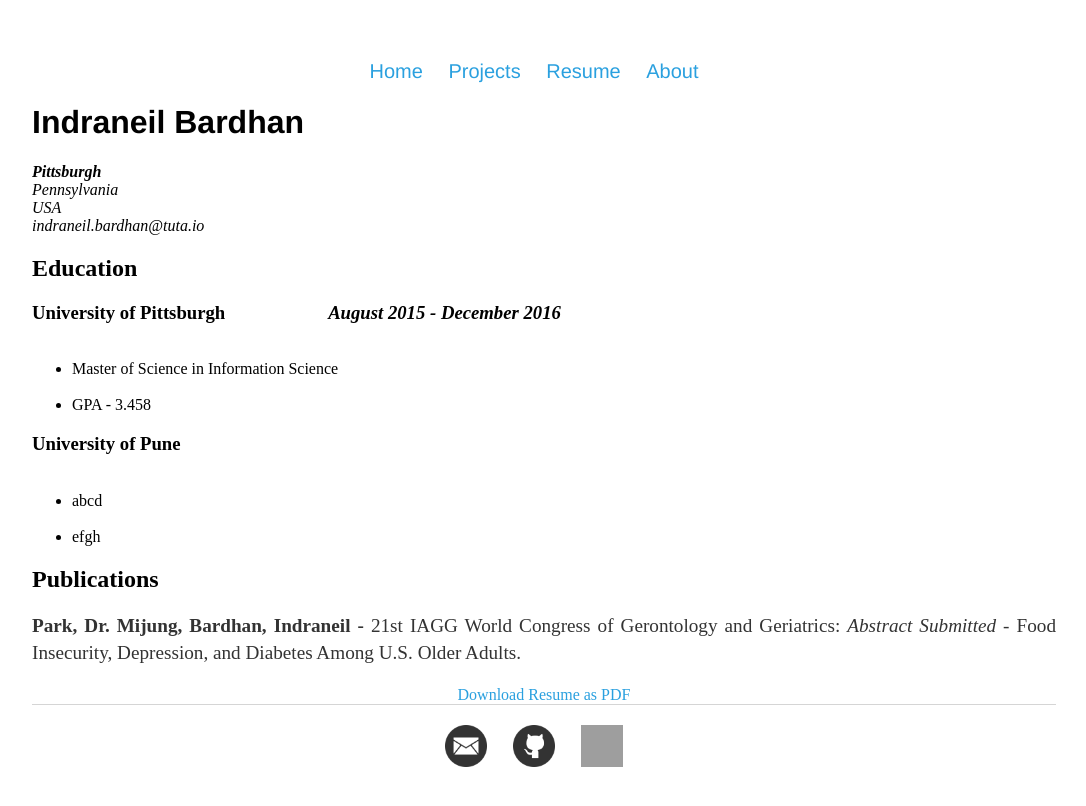
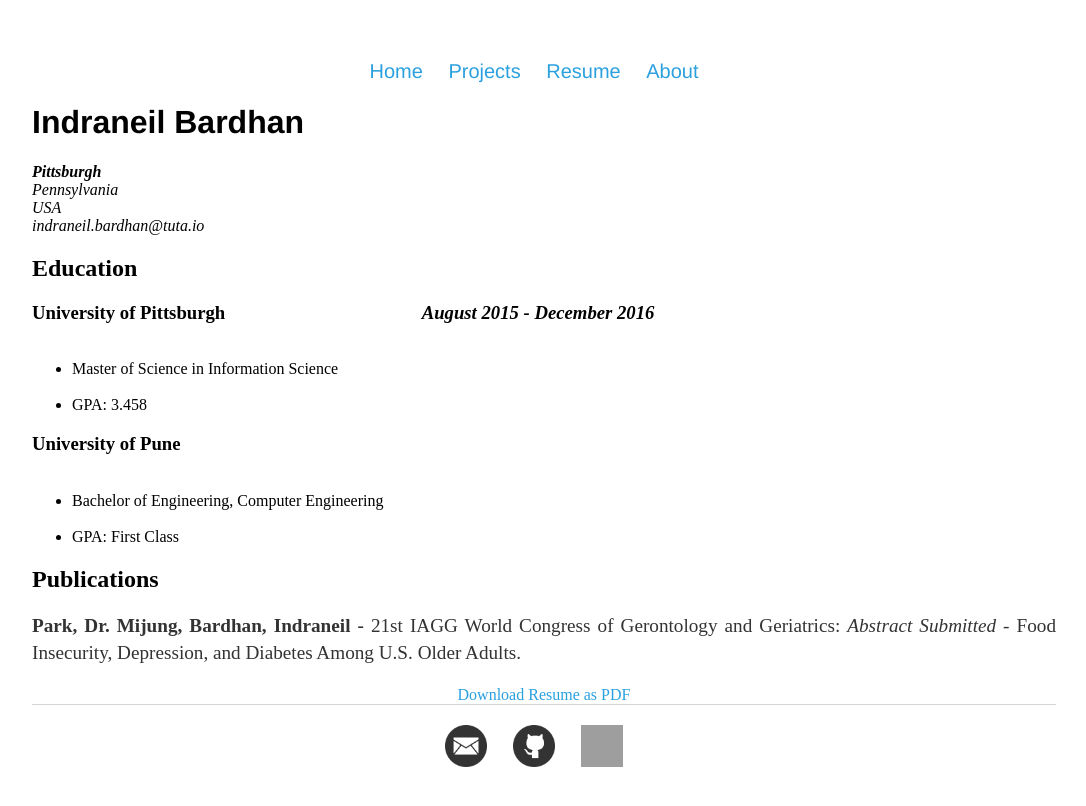
Before and after one commit to NeilBardhan/neilbardhan.github.io, a Jekyll site: the page built from resume/index.html, in a window 1280 px wide. Shown: the top 806 px of the page, without its empty margins (96-1182 px from the left). Built offline with Jekyll 4.4.1, drawn with Linux system fonts in a browser that asks for light colours; grey boxes are pictures that could not be loaded.

Commit message:
Update index.html

```diff
--- a/resume/index.html
+++ b/resume/index.html
@@ -13,15 +13,15 @@ title: Indraneil Bardhan's Resume
 		</address>
 
 		<h2>Education</h2>
-		<h3>University of Pittsburgh &emsp;&emsp;&emsp;&emsp;&emsp; <em>August 2015 - December 2016</em></h3>
+		<h3>University of Pittsburgh &emsp;&emsp;&emsp;&emsp;&emsp;&emsp;&emsp;&emsp;&emsp;&emsp; <em>August 2015 - December 2016</em></h3>
 				<ul>
-					&emsp;<li>Master of Science in Information Science</li>
-					&emsp;<li>GPA - 3.458</li>
+					&nbsp;<li>Master of Science in Information Science</li>
+					&nbsp;<li>GPA: 3.458</li>
 				</ul>
 		<h3>University of Pune</h3>
 				<ul>
-					&emsp;<li>abcd</li>
-					&emsp;<li>efgh</li>
+					&nbsp;<li>Bachelor of Engineering, Computer Engineering</li>
+					&nbsp;<li>GPA: First Class</li>
 				</ul>
 
 		<h2>Publications</h2>
```
